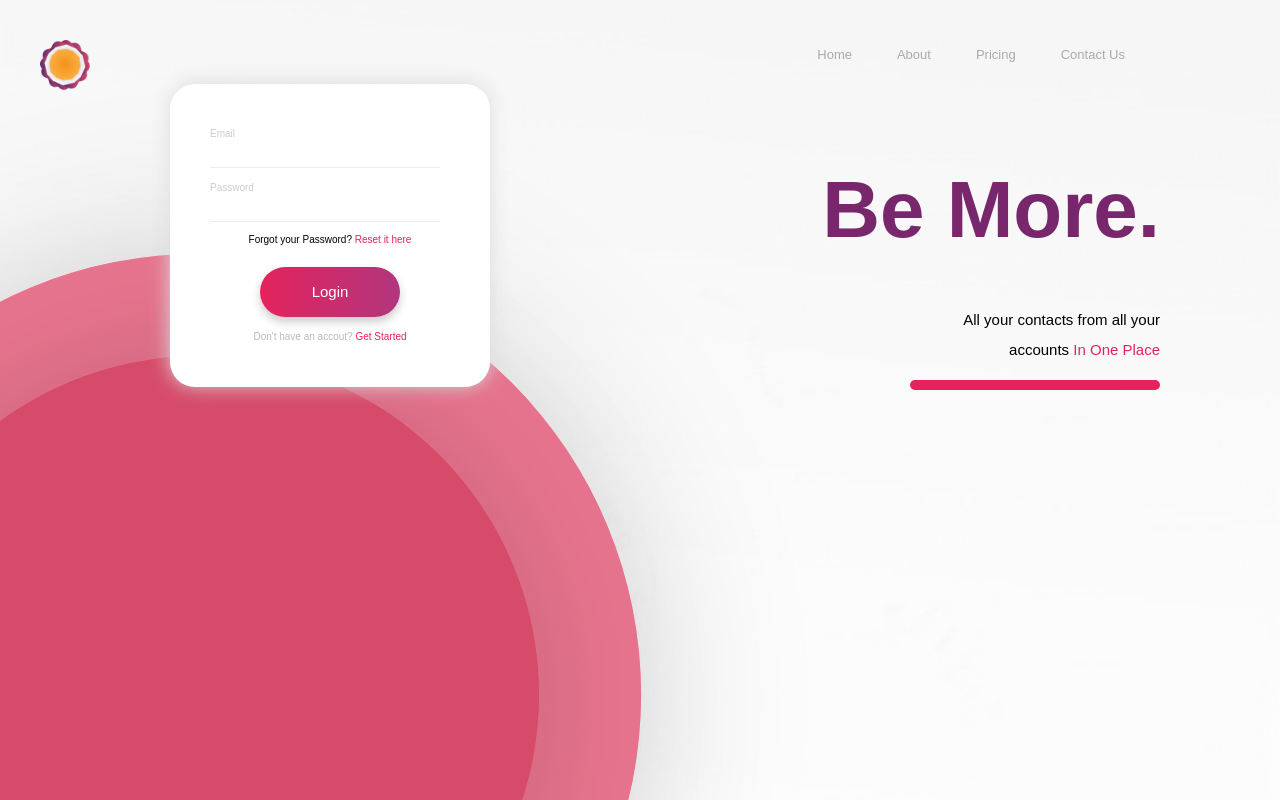
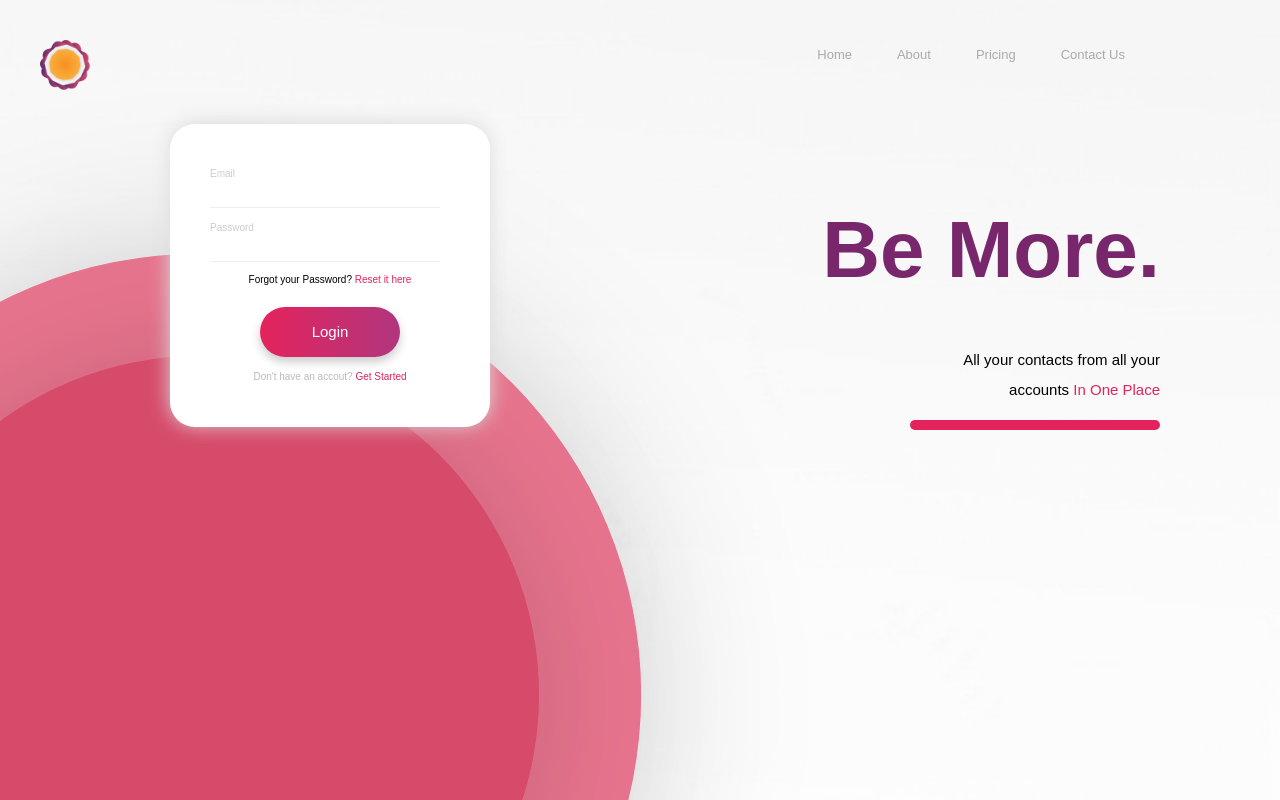
Before and after one commit to Nutod/contacts-directory, a React (Create React App) app: page /auth/sign-in in a window 1280 px wide. Built offline with nearby package versions, Linux system fonts and the light colour scheme.

Commit message:
Changed margin rule in SignUp Component

```diff
--- a/src/components/auth/SignUp.js
+++ b/src/components/auth/SignUp.js
@@ -30,10 +30,11 @@ export const Content = styled.div`
 	align-items: center;
 	justify-content: space-between;
 	z-index: 4;
-	margin: 0rem 12rem;
+	margin: 4rem 12rem;
 
 	@media (max-width: 920px) {
 		flex-direction: column-reverse;
+		margin: 0rem 12rem;
 	}
 `;
 
```
